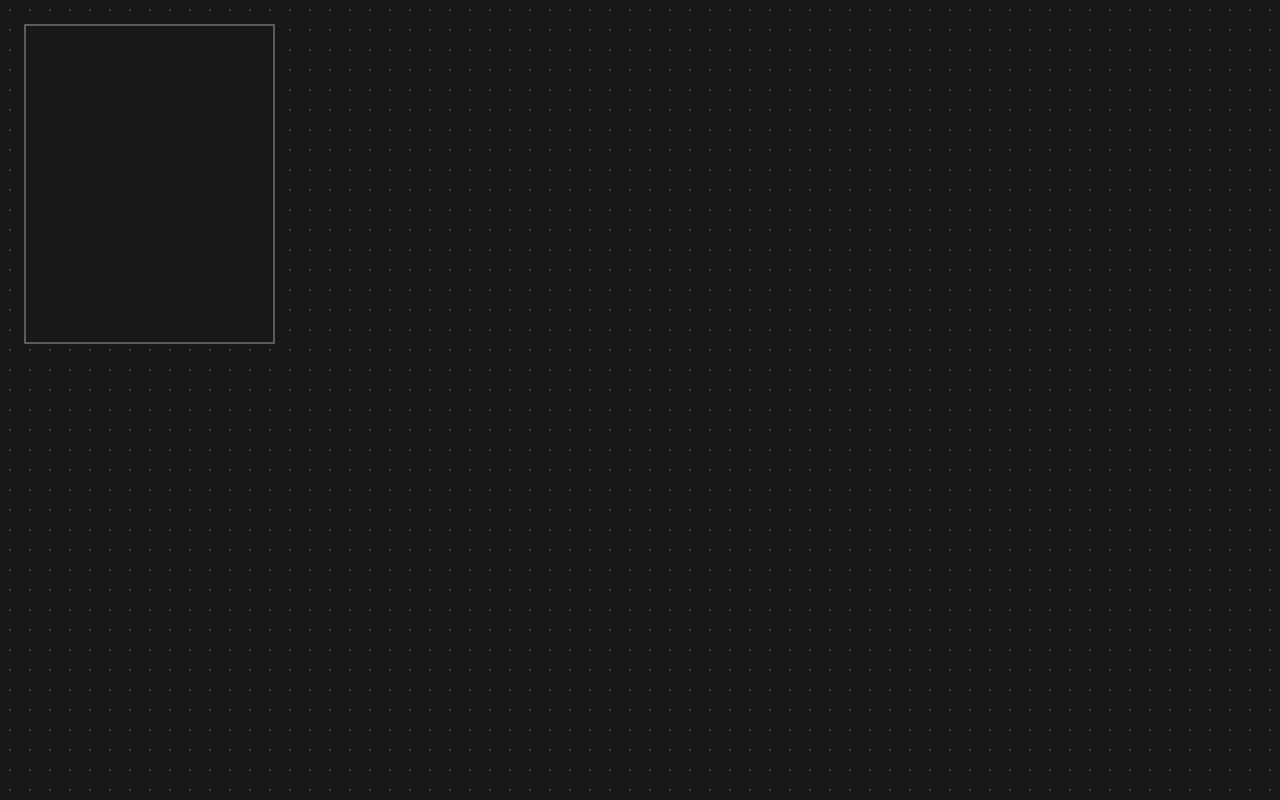
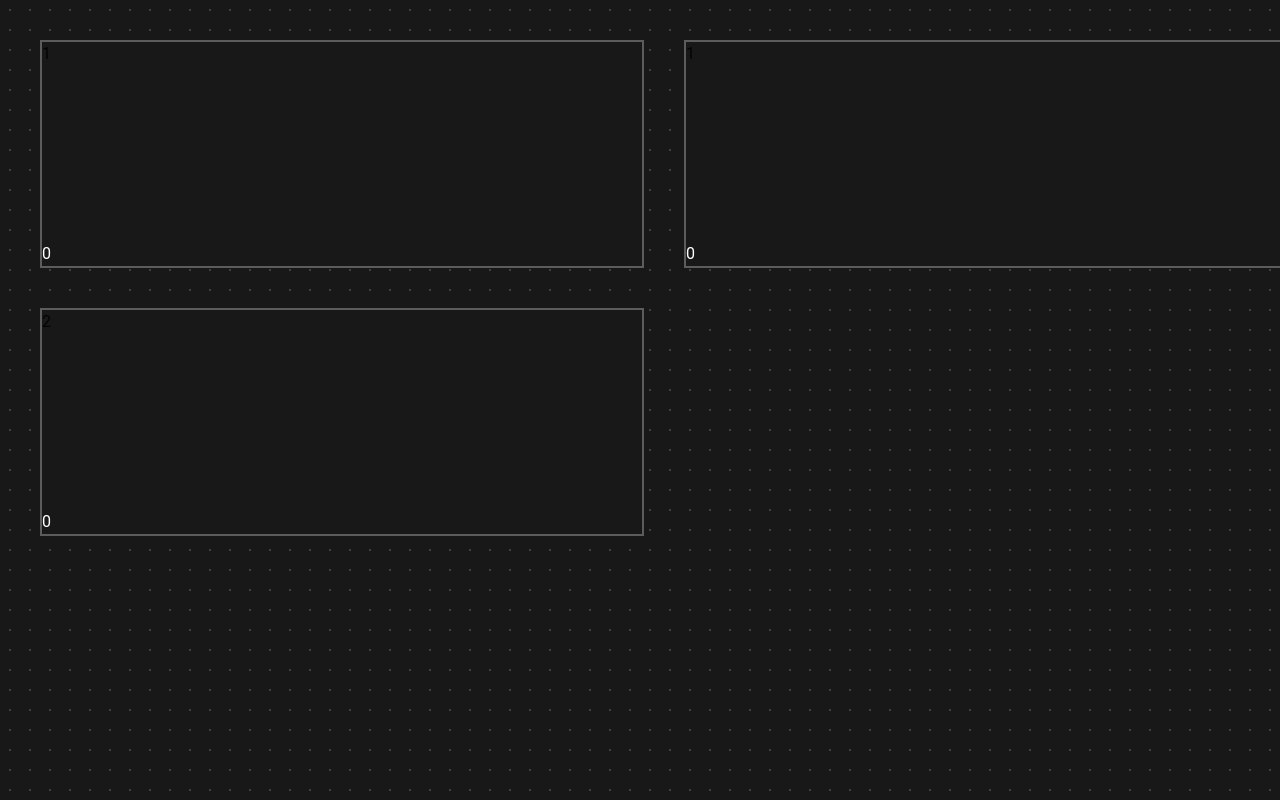
Before and after one commit to teykamp/homepage-2, a Vue app: page / in a window 1280 px wide. Built offline with nearby package versions, Linux system fonts and the light colour scheme.

Commit message:
fixed display bug for gradient

```diff
--- a/src/components/CardAnimationWrapper.vue
+++ b/src/components/CardAnimationWrapper.vue
@@ -1,64 +1,74 @@
 <template>
-  <div>
+  <div ref="wrapper">
     <v-sheet
-      @mouseenter="setShowHover"
-      @mouseleave="showHover = false, showHoverTransitionDuration = false"
+      @mouseenter="showHover = true"
+      @mouseleave="showHover = false"
       @mousemove="handleMouseMove"
       class="card text-white"
-      style="overflow: hidden; position: relative;"
+      :style="{
+        overflow: 'hidden',
+        position: 'relative',
+        border: props.format.border ? '2px solid rgb(92, 92, 92)' : '',
+      }"
     >
     <div
+      v-if="props.format.borderAnimation"
       class="gradient"
       :style="{
         position: 'absolute',
-          top: (mouseY - 75) + 'px',
+        top: (mouseY - 85) + 'px',
         left: '0',
         height: '200px',
-          width: '3px',
+        width: '2px',
       }"
       ></div>
     <slot name="card-content"></slot>
+    {{ mouseY }}
     </v-sheet>
   </div>
 </template>
 
 <script setup lang="ts">
-import { ref, computed } from 'vue'
+import { defineProps, ref, computed, onMounted } from 'vue'
 
-const mouseX = ref(0)
+const props = defineProps<{
+  format: {
+    borderAnimation: boolean,
+    border: boolean,
+    hoverEffect: boolean,
+  }
+}>()
+
+const wrapper = ref(null)
+const elementOffset = ref(0)
 const mouseY = ref(0)
-const setShowHover = () => {
-  showHover.value = true
-  setTimeout(() => {
-    showHoverTransitionDuration.value = true
-  }, 500)
-}
+
+onMounted(() => {
+  elementOffset.value = wrapper.value?.getBoundingClientRect().top
+})
 
 const showHover = ref(false)
-const showHoverTransitionDuration = ref(false)
 
 const handleMouseMove = (event: any) => {
   if (!showHover.value) return
-  mouseX.value = event.clientX
-  mouseY.value = event.clientY
+    mouseY.value = event.clientY - elementOffset.value
 }
 
 const computedOpacity = computed(() => showHover.value ? 1 : 0)
-const computedTransitionDuration = computed(() => showHoverTransitionDuration.value ? '100ms' : '250ms')
+const computedTransitionDuration = computed(() => showHover.value ? '0' : '250ms')
+const computedHoverEffect = computed(() => props.format.hoverEffect ? 'scale(1.02)' : '')
 
 </script>
 
 <style scoped>
 .card {
   background: #181818;
-  height: 40vh;
-  border: 2px solid rgb(92, 92, 92);
-  width: 20%;
   transition-duration: 300ms;
   transition-timing-function: ease-in-out;
+  width: fit-content;
 }
 .card:hover {
-  transform: scale(100.5%);
+  transform: v-bind(computedHoverEffect);
 }
 .gradient {
   background: linear-gradient(rgba(255, 255, 255, 0), rgb(144, 104, 167), rgba(255, 255, 255, 0));
--- a/src/views/HomeView.vue
+++ b/src/views/HomeView.vue
@@ -1,9 +1,54 @@
 <template>
   <div>
-    <CardAnimationWrapper class="mt-6 ml-6">
+
+    <div class="d-flex">
+      <CardAnimationWrapper
+        :format="{
+          borderAnimation: true,
+          border: true,
+          hoverEffect: true
+        }"
+        class="mt-10 ml-10"
+      >
+        <template #card-content>
+          <v-sheet style="height: 200px; width: 600px; background: #181818;">
+
+      1
+          </v-sheet>
+        </template>
+      </CardAnimationWrapper>
+      <CardAnimationWrapper
+        :format="{
+          borderAnimation: true,
+          border: true,
+          hoverEffect: true
+        }"
+        class="mt-10 ml-10"
+      >
+        <template #card-content>
+          <v-sheet style="height: 200px; width: 600px; background: #181818;">
+            1
+
+          </v-sheet>
+        </template>
+      </CardAnimationWrapper>
+    </div>
+    <CardAnimationWrapper
+      :format="{
+        borderAnimation: true,
+        border: true,
+        hoverEffect: true
+      }"
+      class="mt-10 ml-10"
+    >
       <template #card-content>
+        <v-sheet style="height: 200px; width: 600px; background: #181818;">
+
+2
+        </v-sheet>
       </template>
     </CardAnimationWrapper>
+
   </div>
 </template>
 
```
Lines whose indentation alone changed are shown as unchanged.
